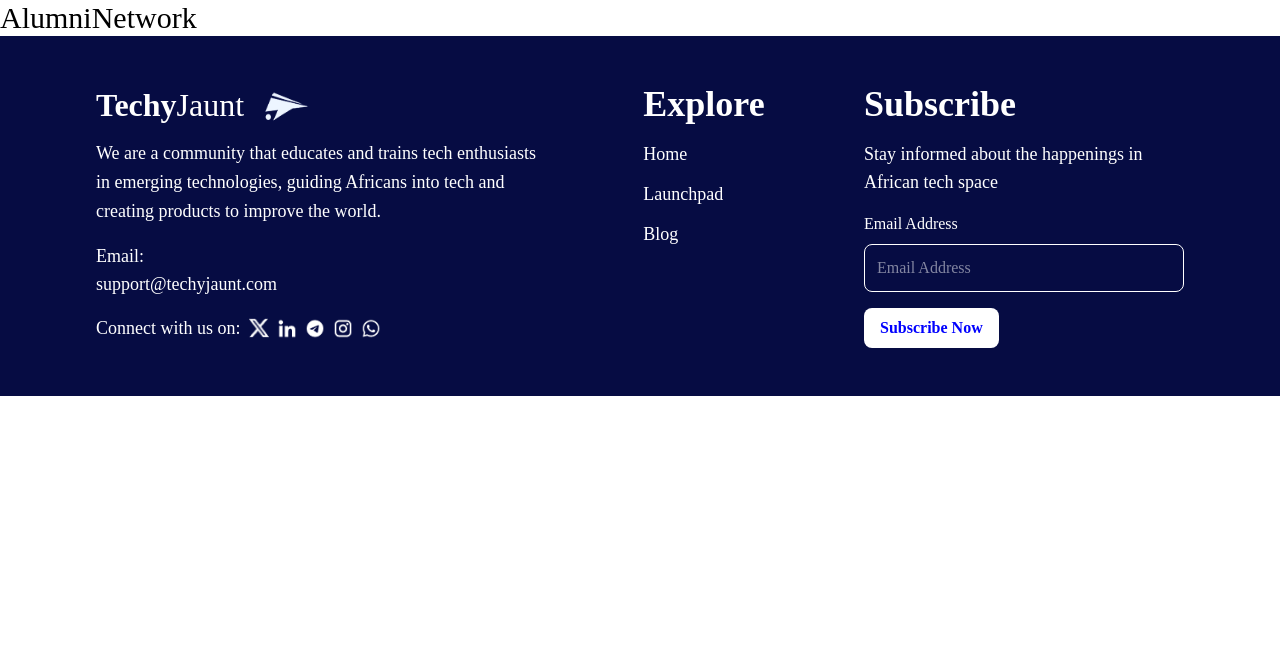
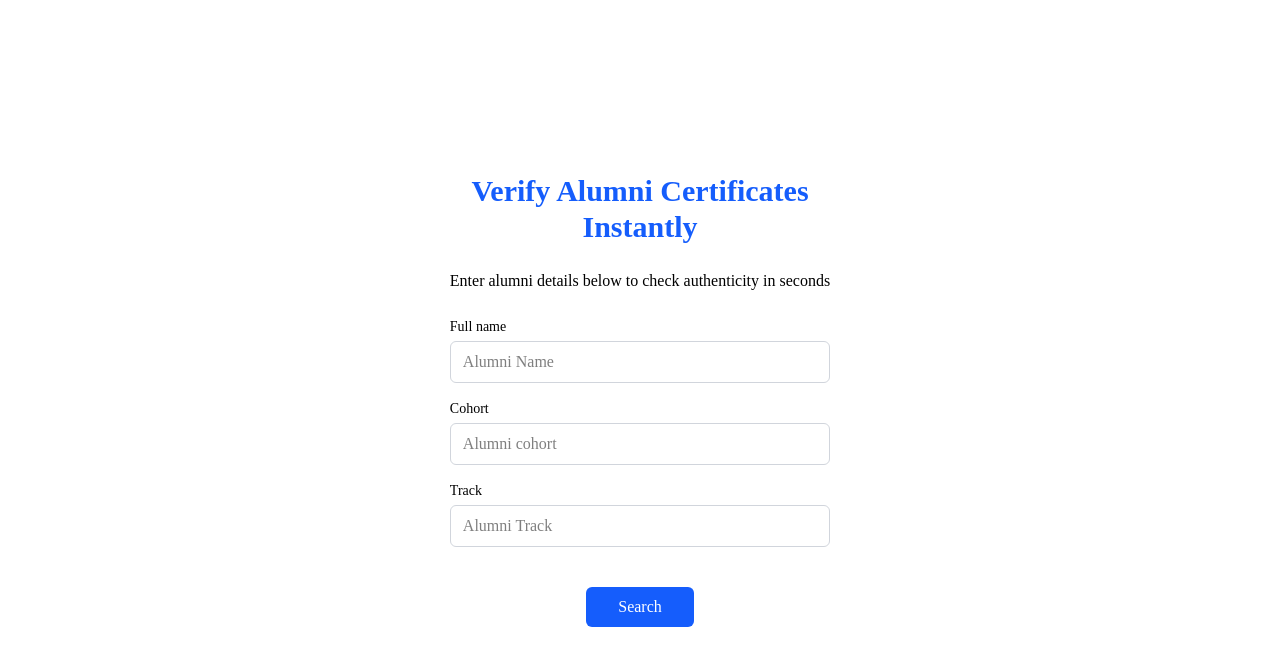
Before and after one commit to Techy-Jaunt/certificate-verification-system, a React (Vite) app in the folder frontend/: page /recruiter-search in a window 1280 px wide. Shown: the top 666 px of the page. Built offline with nearby package versions, Linux system fonts and the light colour scheme.

Commit message:
first commit

```diff
--- a/frontend/index.html
+++ b/frontend/index.html
@@ -7,6 +7,7 @@
     <title>certificate-verification</title>
     <link rel="preconnect" href="https://fonts.googleapis.com" />
     <link rel="preconnect" href="https://fonts.gstatic.com" crossorigin />
+    <link rel="stylesheet" href="/src/index.css" />
     <link
       href="https://fonts.googleapis.com/css2?family=Istok+Web:ital,wght@0,400;0,700;1,400;1,700&display=swap"
       rel="stylesheet"
--- a/frontend/package.json
+++ b/frontend/package.json
@@ -10,12 +10,12 @@
     "preview": "vite preview"
   },
   "dependencies": {
-    "@tailwindcss/vite": "^4.1.11",
+    "@tailwindcss/vite": "^4.1.13",
     "react": "^19.1.1",
     "react-dom": "^19.1.1",
     "react-icons": "^5.5.0",
     "react-router": "^7.8.2",
-    "tailwindcss": "^4.1.11"
+    "tailwindcss": "^4.1.13"
   },
   "devDependencies": {
     "@eslint/js": "^9.32.0",
--- a/frontend/src/pages/RecruiterSearch.jsx
+++ b/frontend/src/pages/RecruiterSearch.jsx
@@ -3,9 +3,64 @@
 const RecruiterSearch = () => {
   return (
     <>
-      <div>
-        <h1 className="text-3xl">RecruiterSearch</h1>
-      </div>
+      <body class="bg-white flex items-center justify-center min-h-screen p-4">
+        <div class="w-full max-w-lg bg-white px-6 rounded-lg ">
+          <h1 class="text-xl sm:text-2xl md:text-3xl font-cinzel font-bold text-center text-blue-600 mb-2">
+            Verify Alumni Certificates <br class="hidden sm:block" /> Instantly
+          </h1>
+
+          <p class="text-center text-black-200 text-sm sm:text-base mb-6 mt-6">
+            Enter alumni details below to check authenticity in seconds
+          </p>
+
+          <form class="space-y-4">
+            <div>
+              <label class="block text-sm font-medium text-black-200 mb-1">
+                Full name
+              </label>
+              <input
+                type="text"
+                placeholder="Alumni Name"
+                class="w-full border border-gray-300 rounded-md px-3 py-2 text-sm sm:text-base focus:outline-none focus:ring-2 focus:ring-blue-500"
+                required
+              />
+            </div>
+
+            <div>
+              <label class="block text-sm font-medium text-black-200 mb-1">
+                Cohort
+              </label>
+              <input
+                type="text"
+                placeholder="Alumni cohort"
+                class="w-full border border-gray-300 rounded-md px-3 py-2 text-sm sm:text-base focus:outline-none focus:ring-2 focus:ring-blue-500"
+                required
+              />
+            </div>
+
+            <div>
+              <label class="block text-sm font-medium text-black-200 mb-1">
+                Track
+              </label>
+              <input
+                type="text"
+                placeholder="Alumni Track"
+                class="w-full border border-gray-300 rounded-md px-3 py-2 text-sm sm:text-base focus:outline-none focus:ring-2 focus:ring-blue-500"
+                required
+              />
+            </div>
+
+            <div class="flex justify-center pt-2 ">
+              <button
+                type="submit"
+                class="w-full sm:w-auto bg-blue-600 mt-4 text-white px-6 sm:px-8 py-2 rounded-md font-medium text-sm sm:text-base hover:bg-blue-700 focus:ring-2 focus:ring-blue-500"
+              >
+                Search
+              </button>
+            </div>
+          </form>
+        </div>
+      </body>
     </>
   );
 };
--- a/frontend/vite.config.js
+++ b/frontend/vite.config.js
@@ -1,6 +1,6 @@
 import { defineConfig } from "vite";
+import react from "@vitejs/plugin-react";
 import tailwindcss from "@tailwindcss/vite";
-import react from "@vitejs/plugin-react";
 
 // https://vite.dev/config/
 export default defineConfig({
```
Also changed, not shown: frontend/src/App.jsx (+6 -6 lines), frontend/src/index.css (+6 -4 lines), 1 other file (tests, documents, lock files or other folders).
